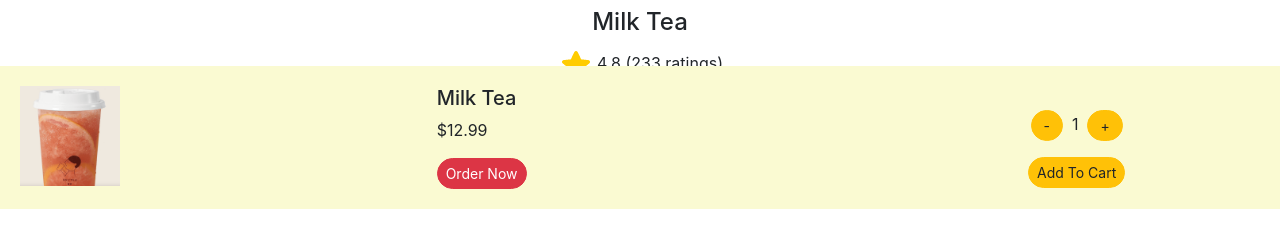
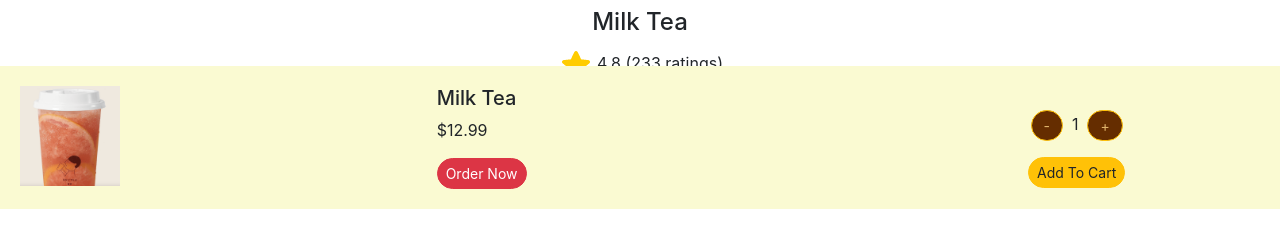
Before and after one commit to RapDoodle/Mooli-Ordering-System, a Flask app: template templates/customer/productInfoOrder.html in a window 1280 px wide. Shown: the part 591-817 px from the top of the page. Run offline with Flask 2, Linux system fonts and the light colour scheme; the template is opened without the code that fills it, so the values that code supplies are empty; parts of the project's set-up code (start-up, migrations or seed data) failed here and were passed over; some libraries are stand-ins or nearby versions.

Commit message:
modify product button

```diff
--- a/templates/customer/productInfoOrder.html
+++ b/templates/customer/productInfoOrder.html
@@ -14,6 +14,7 @@
     height: 20.77px;
 
 }
+
 </style>
 {% endblock %}
 
@@ -135,12 +136,12 @@
         </div>
         <div class="col-4 col-sm-4 text-center">
             <br/>
-            <p><button type="button" value="-" class="btn btn-warning btn-sm text-center" style="border-radius: 50px;">&nbsp-&nbsp</button>&nbsp 1 &nbsp<button type="button" value="+" class="btn btn-warning btn-sm text-center" style="border-radius: 50px;">&nbsp+&nbsp</button></p>
+            <p><button type="button" value="-" class="btn btn-warning btn-sm text-center" style="border-radius: 50px;background-color: #652d00;color:  	#dfb36a;">&nbsp-&nbsp</button>&nbsp 1 &nbsp<button type="button" value="+" class="btn btn-warning btn-sm text-center" style="border-radius: 50px;background-color: #652d00;color:  	#dfb36a;">&nbsp+&nbsp</button></p>
             <!-- Button trigger modal -->
             <button type="button" class="btn btn-warning btn-sm" value="" style="margin-bottom: 20px; border-radius: 20px;" data-toggle="modal" data-target="#exampleModalCenter">Add To Cart</button>
             <!-- Modal -->
             <div class="modal fade" id="exampleModalCenter" tabindex="-1" role="dialog" aria-labelledby="exampleModalCenterTitle" aria-hidden="true">
-                <div class="modal-dialog modal-dialog-centered" role="document">
+                <div class="modal-dialog modal-dialog-centered" role="document" style="border: rgba(128, 128, 128, 0);">
                     <div class="modal-content">
                         <div class="modal-header">
                             <h5 class="modal-title" id="exampleModalCenterTitle">Modal title</h5>
```
